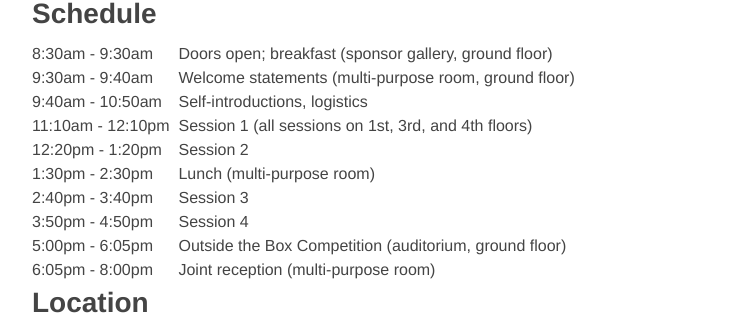
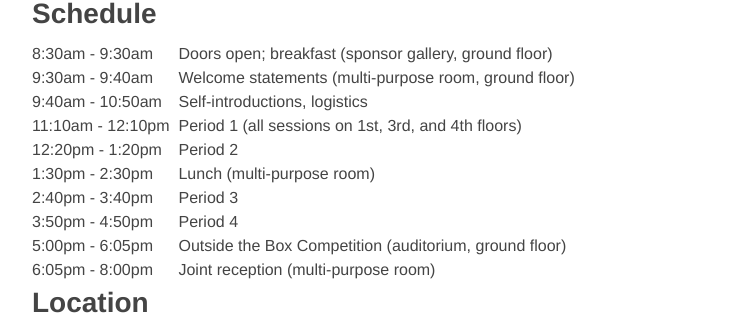
Before and after one commit to transpocamp/transportationcamp.org, a Jekyll site: the page built from events/dc-2016/index.markdown, in a window 1280 px wide and 900 px high, scrolled down 967 px. Shown: the part 143-460 px from the top of the window, without its empty margins (272-1015 px from the left). Built offline with Jekyll 4.4.1, drawn with Linux system fonts in a browser that asks for light colours; nearby versions of some CDN libraries; Markdown is read by kramdown in place of the engine named in the settings.

Commit message:
Merge remote-tracking branch 'origin/gh-pages' into gh-pages
# Conflicts:
#	events/dc-2016/transpo16attendees.pdf

```diff
--- a/events/dc-2016/index.markdown
+++ b/events/dc-2016/index.markdown
@@ -45,11 +45,11 @@
 <tr><td>8:30am - 9:30am</td><td>Doors open; breakfast (sponsor gallery, ground floor)</td></tr>
 <tr><td>9:30am - 9:40am</td><td>Welcome statements (multi-purpose room, ground floor)</td></tr>
 <tr><td>9:40am - 10:50am</td><td>Self-introductions, logistics</td></tr>
-<tr><td>11:10am - 12:10pm &nbsp; </td><td>Session 1 (all sessions on 1st, 3rd, and 4th floors)</td></tr>
-<tr><td>12:20pm - 1:20pm</td><td>Session 2</td></tr>
+<tr><td>11:10am - 12:10pm &nbsp; </td><td>Period 1 (all sessions on 1st, 3rd, and 4th floors)</td></tr>
+<tr><td>12:20pm - 1:20pm</td><td>Period 2</td></tr>
 <tr><td>1:30pm - 2:30pm</td><td>Lunch (multi-purpose room)</td></tr>
-<tr><td>2:40pm - 3:40pm</td><td>Session 3</td></tr>
-<tr><td>3:50pm - 4:50pm</td><td>Session 4</td></tr>
+<tr><td>2:40pm - 3:40pm</td><td>Period 3</td></tr>
+<tr><td>3:50pm - 4:50pm</td><td>Period 4</td></tr>
 <tr><td>5:00pm - 6:05pm</td><td>Outside the Box Competition (auditorium, ground floor)</td></tr>
 <tr><td>6:05pm - 8:00pm</td><td>Joint reception (multi-purpose room)</td></tr>
 </table>
```
Also changed, not shown: 1 other file.
